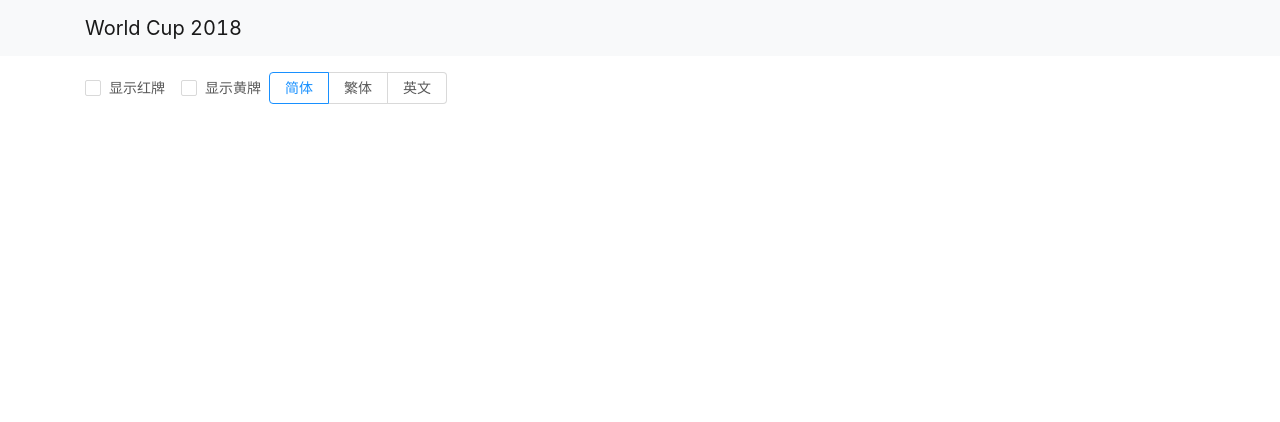
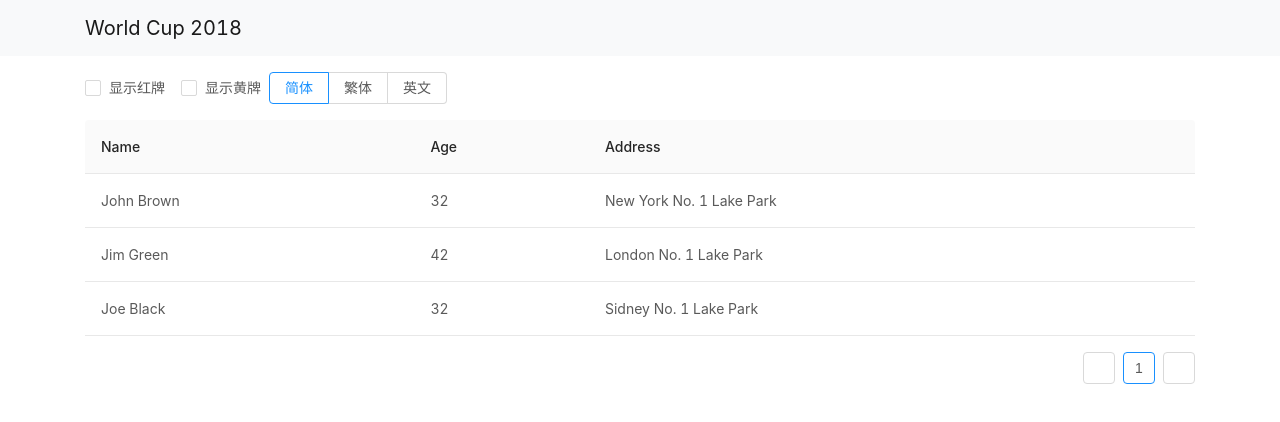
Before and after one commit to xiegangd/ant-design-vue-worldcup, a Vue app: page / in a window 1280 px wide. Shown: the top 422 px of the page. Built offline with nearby package versions, Linux system fonts and the light colour scheme.

Commit message:
引入 ant-design-vue 的 table 组件

```diff
--- a/src/components/HelloWorld.vue
+++ b/src/components/HelloWorld.vue
@@ -1,5 +1,6 @@
 <template>
   <div>
+    <div class="filter mb-3">
       <a-checkbox @change="onChange">显示红牌</a-checkbox>
       <a-checkbox @change="onChange">显示黄牌</a-checkbox>
 
@@ -9,14 +10,50 @@
         <a-radio-button value=2>英文</a-radio-button>
       </a-radio-group>
     </div>
+
+    <a-table :columns="columns" :dataSource="data"/>
+
+  </div>
 </template>
 
 <script>
+  const columns = [{
+    title: 'Name',
+    dataIndex: 'name',
+    key: 'name',
+  }, {
+    title: 'Age',
+    dataIndex: 'age',
+    key: 'age',
+  }, {
+    title: 'Address',
+    dataIndex: 'address',
+    key: 'address',
+  }];
+
+  const data = [{
+    key: '1',
+    name: 'John Brown',
+    age: 32,
+    address: 'New York No. 1 Lake Park',
+  }, {
+    key: '2',
+    name: 'Jim Green',
+    age: 42,
+    address: 'London No. 1 Lake Park',
+  }, {
+    key: '3',
+    name: 'Joe Black',
+    age: 32,
+    address: 'Sidney No. 1 Lake Park',
+  }];
+
 export default {
   name: 'HelloWorld',
   data () {
     return {
-      msg: 'Welcome to Your Vue.js App'
+      data,
+      columns,
     }
   },
   methods: {
```
Lines whose indentation alone changed are shown as unchanged.
